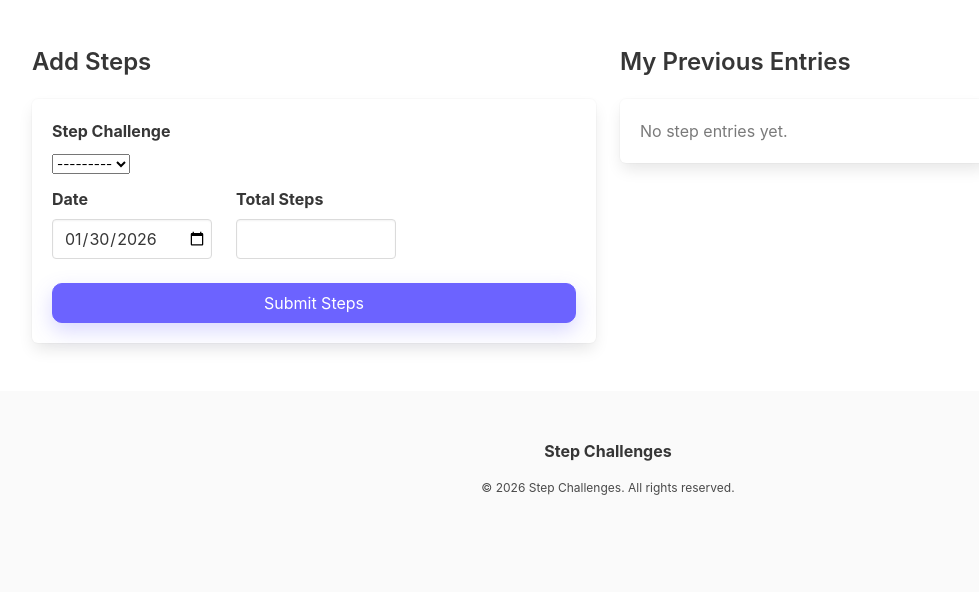
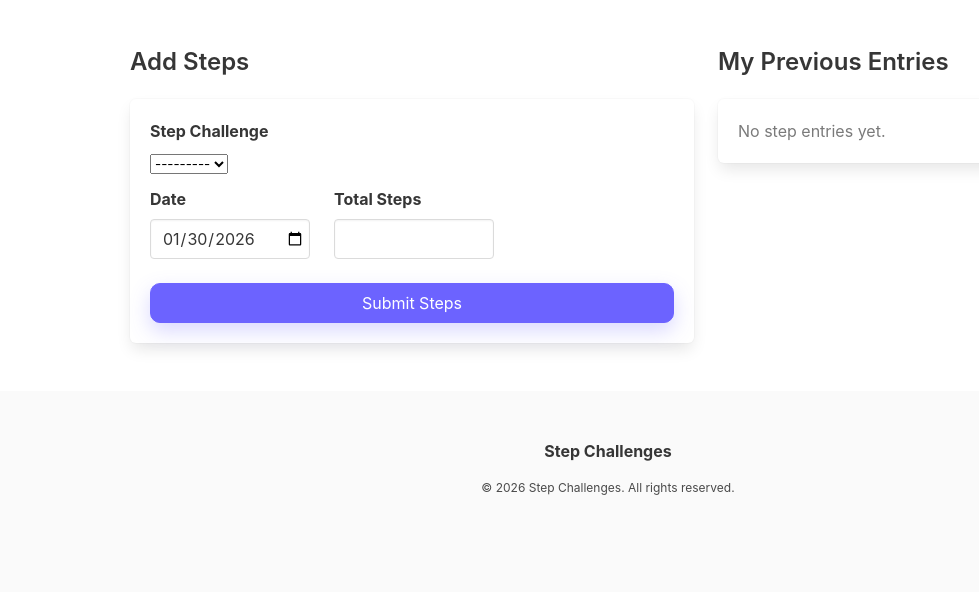
Before and after one commit to elliecdev/step_challenges, a Django app: page /add-entry/ in a window 1280 px wide. Shown: the part 56-648 px from the top of the page, without its empty margins (32-1011 px from the left). Run offline with Django 5.2, Linux system fonts and the light colour scheme; the visitor is signed in with stand-in values (Sample User, id 1); data that the repository does not hold is empty.

Commit message:
Step Entry: centered the columns

```diff
--- a/steps/templates/steps/stepentry_form.html
+++ b/steps/templates/steps/stepentry_form.html
@@ -3,7 +3,7 @@
 {% block content %}
 <section class="section">
     <div class="container">
-        <div class="columns">
+        <div class="columns is-centered">
             <!-- LEFT COLUMN (WIDER) -->
             <div class="column is-6">
                 <h2 class="title is-4">Add Steps</h2>
```
